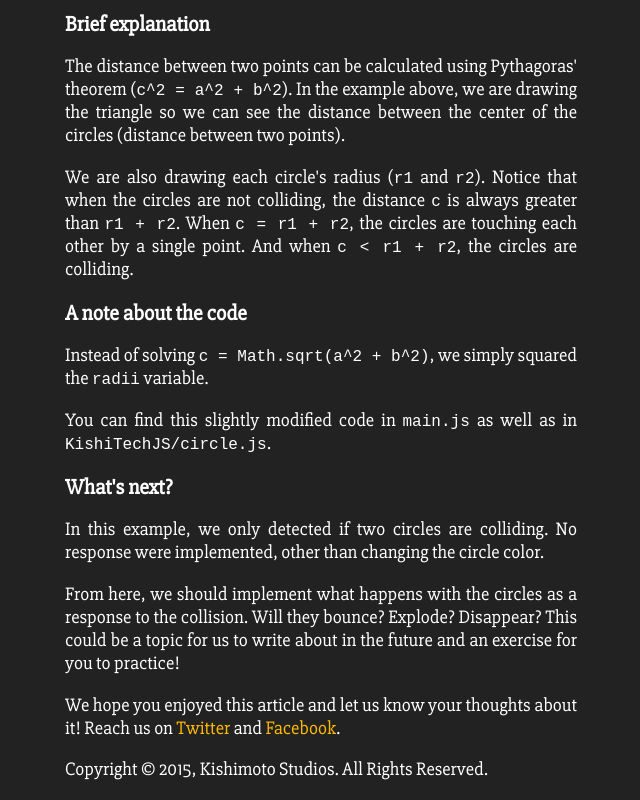
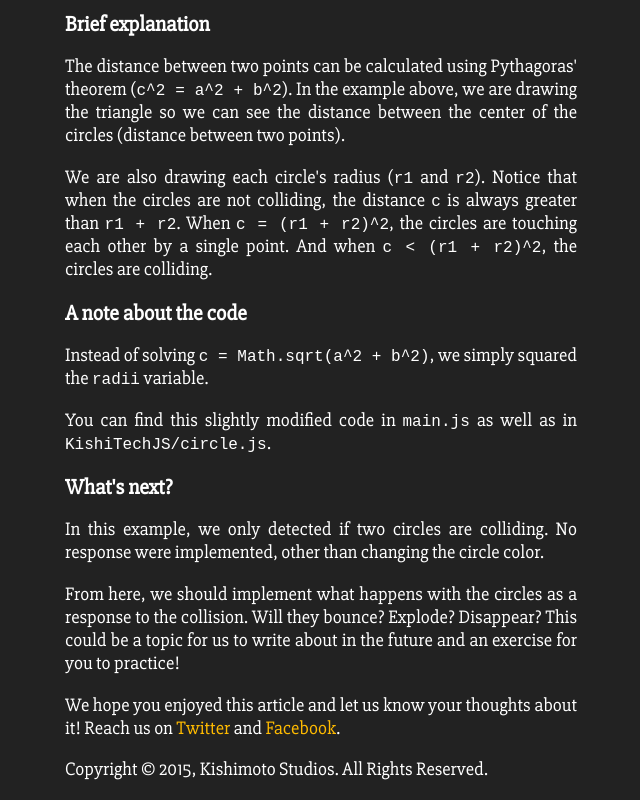
Before and after one commit to KishimotoStudios/CircleCollisionDetection, a plain HTML site: page dev/index.html in a window 1280 px wide. Shown: the part 1035-1835 px from the top of the page, without its empty margins (319-959 px from the left). Drawn offline with Linux system fonts and the light colour scheme.

Commit message:
- Correction in 'brief explanation' (forgot to square (r1+r2)) - thanks to Kyle Luce for pointing that out!

```diff
--- a/dev/index.html
+++ b/dev/index.html
@@ -49,7 +49,7 @@
 		<p id="str_6">The distance between two points can be calculated using Pythagoras' theorem (<span class="code">c^2 = a^2 + b^2</span>). In the example above, we are drawing the triangle so
 		we can see the distance between the center of the circles (distance between two points).</p>
 		<p id="str_7">We are also drawing each circle's radius (<span class="code">r1</span> and <span class="code">r2</span>). Notice that when the circles are not colliding, the distance <span class="code">c</span>
-		is always greater than <span class="code">r1 + r2</span>. When <span class="code">c = r1 + r2</span>, the circles are touching each other by a single point. And when <span class="code">c < r1 + r2</span>,
+		is always greater than <span class="code">r1 + r2</span>. When <span class="code">c = (r1 + r2)^2</span>, the circles are touching each other by a single point. And when <span class="code">c < (r1 + r2)^2</span>,
 		the circles are colliding.</p>
 
 		<h2 id="str_8">A note about the code</h2>
--- a/dev/scripts/strings.js
+++ b/dev/scripts/strings.js
@@ -32,7 +32,7 @@ STRINGS = {
 		"str_4": "The code",
 		"str_5": "Brief explanation",
 		"str_6": "The distance between two points can be calculated using Pythagoras' theorem (<span class=\"code\">c^2 = a^2 + b^2</span>). In the example above, we are drawing the triangle so we can see the distance between the center of the circles (distance between two points).",
-		"str_7": "We are also drawing each circle's radius (<span class=\"code\">r1</span> and <span class=\"code\">r2</span>). Notice that when the circles are not colliding, the distance <span class=\"code\">c</span> is always greater than <span class=\"code\">r1 + r2</span>. When <span class=\"code\">c = r1 + r2</span>, the circles are touching each other by a single point. And when <span class=\"code\">c < r1 + r2</span>, the circles are colliding.",
+		"str_7": "We are also drawing each circle's radius (<span class=\"code\">r1</span> and <span class=\"code\">r2</span>). Notice that when the circles are not colliding, the distance <span class=\"code\">c</span> is always greater than <span class=\"code\">r1 + r2</span>. When <span class=\"code\">c = (r1 + r2)^2</span>, the circles are touching each other by a single point. And when <span class=\"code\">c < (r1 + r2)^2</span>, the circles are colliding.",
 		"str_8": "A note about the code",
 		"str_9": "Instead of solving <span class=\"code\">c = Math.sqrt(a^2 + b^2)</span>, we simply squared the <span class=\"code\">radii</span> variable.",
 		"str_10": "You can find this slightly modified code in <span class=\"code\">main.js</span> as well as in <span class=\"code\">KishiTechJS/circle.js</span>.",
@@ -51,7 +51,7 @@ STRINGS = {
 		"str_4": "O código",
 		"str_5": "Breve explicação",
 		"str_6": "A distância entre dois pontos pode ser calculada usando o teorema de Pitágoras (<span class=\"code\">c^2 = a^2 + b^2</span>). No exemplo acima, desenhamos o triângulo para visualizar a distância entre o centro dos círculos (distância entre dois pontos).",
-		"str_7": "Também desenhamos o raio de cada círculo (<span class=\"code\">r1</span> e <span class=\"code\">r2</span>). Note que, quando os círculos não estão colidindo, a distância <span class=\"code\">c</span> é sempre maior que <span class=\"code\">r1 + r2</span>. Quando <span class=\"code\">c = r1 + r2</span>, os círculos se tocam por um único ponto. Quando <span class=\"code\">c < r1 + r2</span>, os círculos estão colidindo.",
+		"str_7": "Também desenhamos o raio de cada círculo (<span class=\"code\">r1</span> e <span class=\"code\">r2</span>). Note que, quando os círculos não estão colidindo, a distância <span class=\"code\">c</span> é sempre maior que <span class=\"code\">r1 + r2</span>. Quando <span class=\"code\">c = (r1 + r2)^2</span>, os círculos se tocam por um único ponto. Quando <span class=\"code\">c < (r1 + r2)^2</span>, os círculos estão colidindo.",
 		"str_8": "Nota sobre o código",
 		"str_9": "Ao invés de resolver <span class=\"code\">c = Math.sqrt(a^2 + b^2)</span>, nós simplesmente elevamos a variável <span class=\"code\">radii</span> ao quadrado.",
 		"str_10": "Você pode ver o código levemente modificado no arquivo <span class=\"code\">main.js</span> assim como em <span class=\"code\">KishiTechJS/circle.js</span>.",
```
